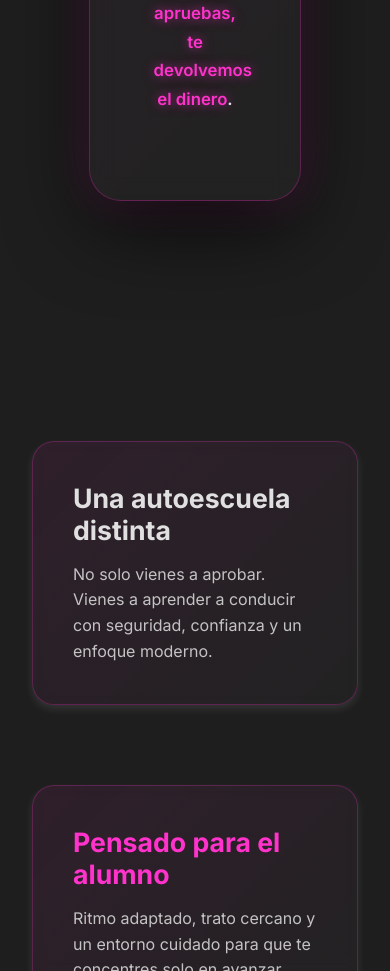
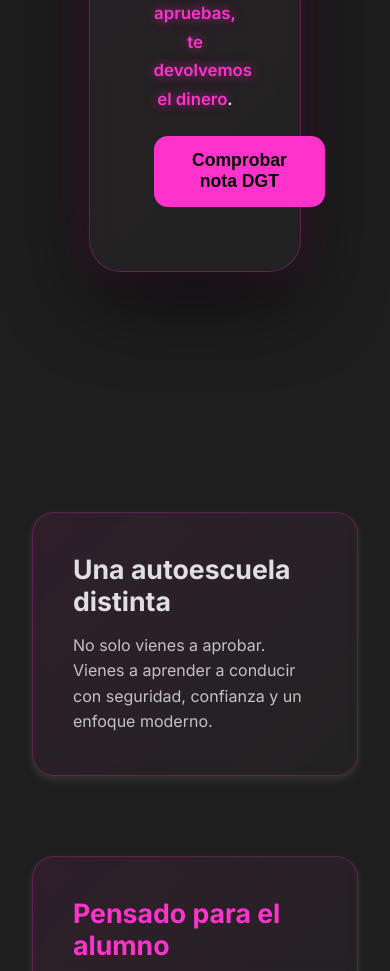
Before and after one commit to KikoUguina/autoescuela-rayan-web, a Next.js app: page / in a window 390 px wide. Shown: the part 2560-3531 px from the top of the page. Built offline with nearby package versions, Linux system fonts and the light colour scheme; what @lordicon/element would draw is missing.

Commit message:
minor changes pending to check responsive on some components

```diff
--- a/src/components/home/homeSections/ProgramHighlight.jsx
+++ b/src/components/home/homeSections/ProgramHighlight.jsx
@@ -48,6 +48,12 @@ export default function ProgramHighlight() {
           Y estamos tan seguros de ello que{" "}
           <span>si no apruebas, te devolvemos el dinero</span>.
         </p>
+        <a
+          href="https://web.archive.org/web/20250711202524/https://sedeclave.dgt.gob.es/WEB_NOTP_CONSULTA/consultaNota.faces"
+          target="_blank"
+        >
+          <button className={styles.primaryButton}>Comprobar nota DGT</button>
+        </a>
       </div>
     </section>
   );
```
